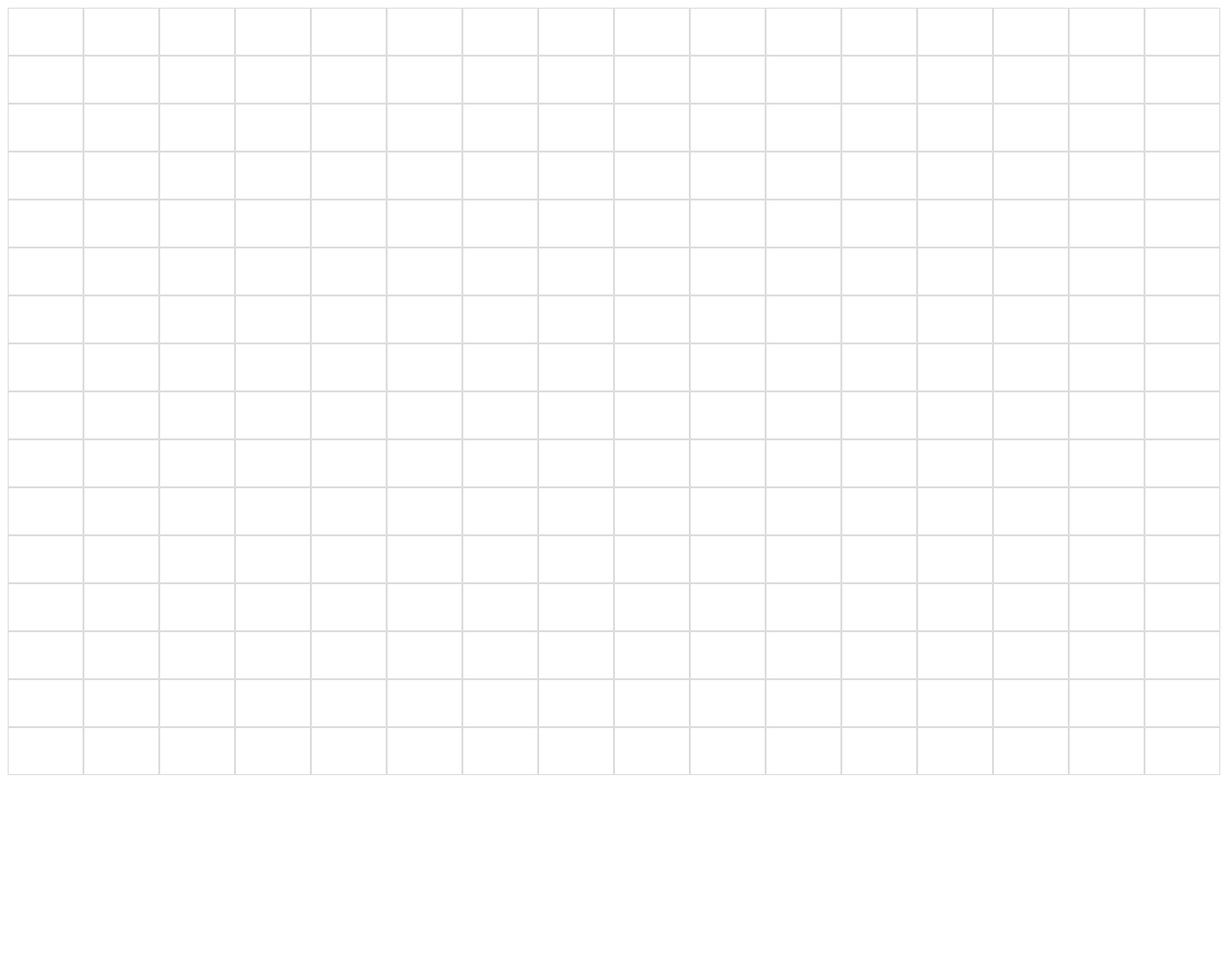
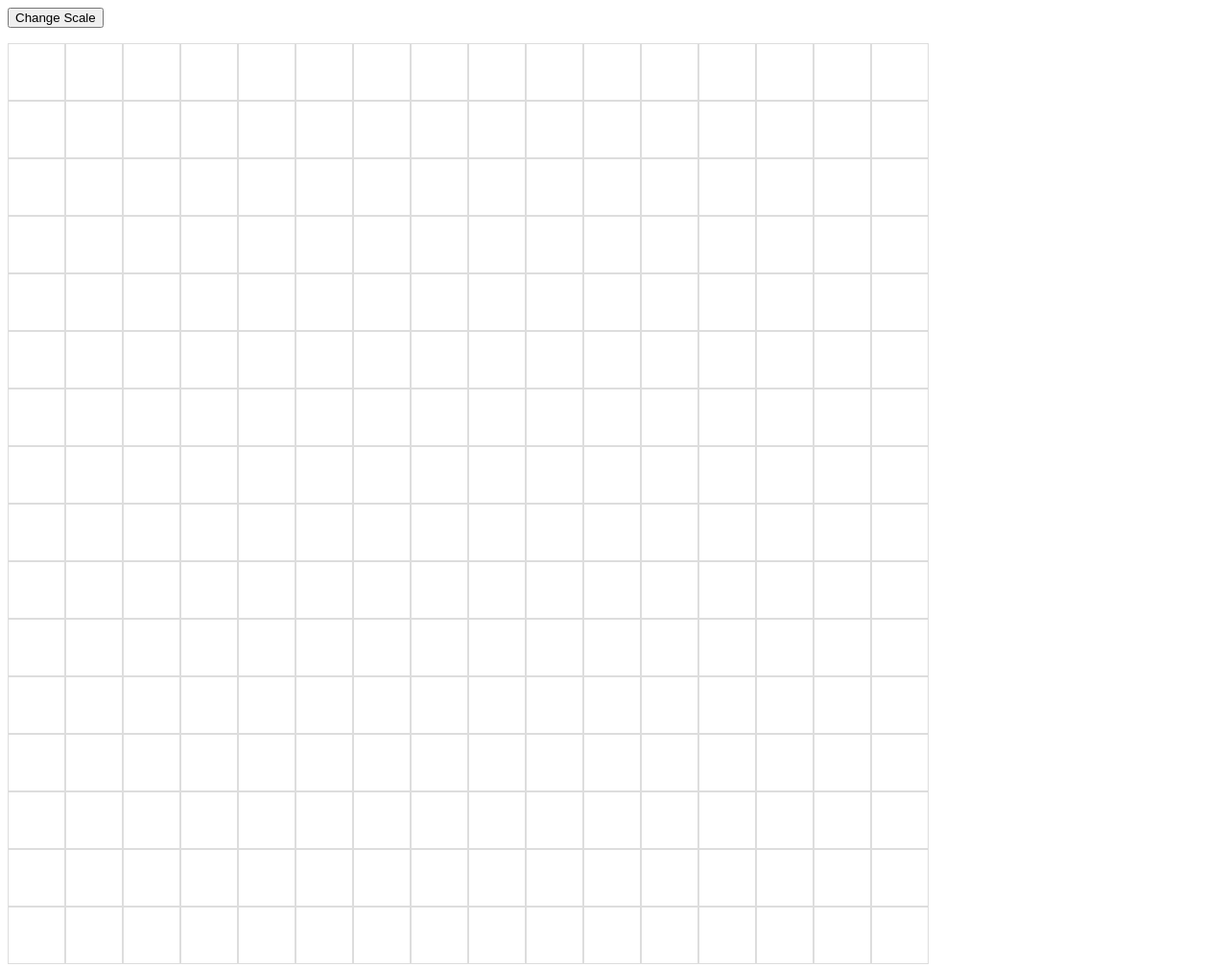
Before and after one commit to ShadiK1999/odin-etch-a-sketch, a plain HTML site: page index.html in a window 1280 px wide. Shown: the whole page at 96% size. Before the commit the page ends 816 px from the top, so only its background shows below. Drawn offline with Linux system fonts and the light colour scheme.

Commit message:
create grid and enble color change in cells

```diff
--- a/index.html
+++ b/index.html
@@ -9,6 +9,8 @@
     <title>Etch-A-Sketch</title>
 </head>
 <body>
+    <button id="scale">Change Scale</button>
+    <p id="error"></p>
     <div id="container"></div>
 </body>
 </html>
--- a/script.js
+++ b/script.js
@@ -1,14 +1,36 @@
 const container = document.querySelector('#container');
+const button = document.querySelector('#scale');
+const errorMsg = document.querySelector('#error');
+
 //creating sqaure divs
-function makeRows(rows, cols) {
-    container.style.setProperty('--grid-rows', rows);
-    container.style.setProperty('--grid-cols', cols);
-    for (c = 0; c < (rows * cols); c++) {
+function makeRows(n) {
+    container.style.setProperty('--grid-rows', n);
+    container.style.setProperty('--grid-cols', n);
+    for (c = 0; c < (n * n); c++) {
       let cell = document.createElement("div");
       container.appendChild(cell).className = "grid-item";
     };
+    //hover over grid to change colour functionality
+    const items = document.querySelectorAll(".grid-item");
+    items.forEach(item => item.addEventListener('mouseover', (event) => { event.target.style.backgroundColor = "black";}));
   };
 
-  makeRows(16, 16);
-  const items = document.querySelectorAll(".grid-item");
-  items.forEach(item => item.addEventListener('mouseover', (event) => { event.target.style.backgroundColor = "black";}));
+function getScale(){
+    let scale = parseInt(prompt("Enter Grid Scale:"));
+    let error;
+    if(scale == null || scale == ""){
+      error = "please enter a number";
+    } else if(!Number.isInteger(scale)){
+      error = "invalid input, please enter a number";
+    } else {
+      if(scale > 100 || scale < 4){
+        error = "Please enter a number between 4 and 100 for a proper canvas"
+      } else {
+      makeRows(scale);
+      }
+    }
+    errorMsg.textContent = error;
+  }
+
+  makeRows(n = 16);
+  button.onclick = getScale;
--- a/style.css
+++ b/style.css
@@ -8,6 +8,8 @@
     grid-gap: 0;
     grid-template-rows: repeat(var(--grid-rows), 1fr);
     grid-template-columns: repeat(var(--grid-cols), 1fr);
+    width: 960px;
+    height: 960px;
   }
 
   .grid-item {
```
